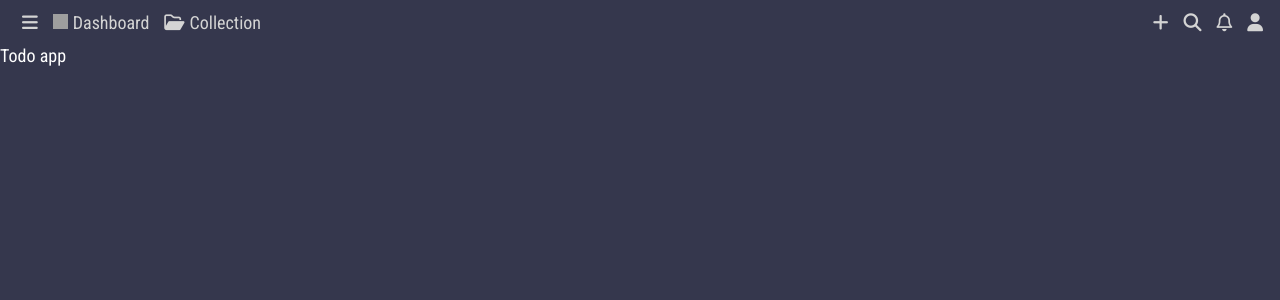
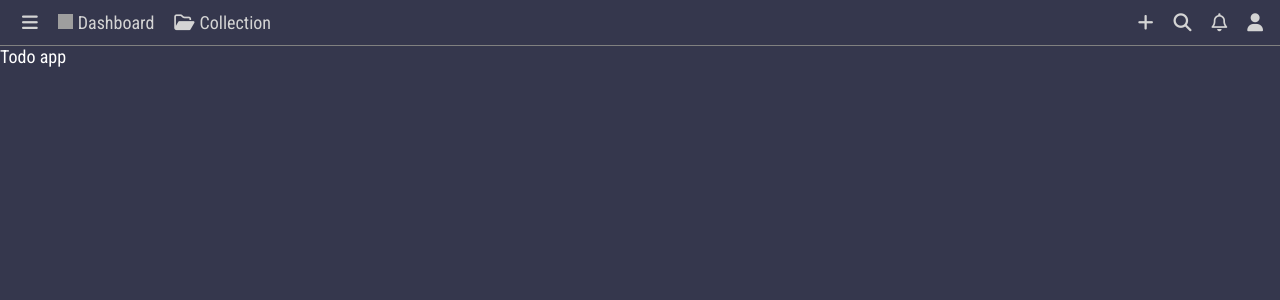
Before and after one commit to Mogakamo/Todo, a Vue app: page / in a window 1280 px wide. Shown: the top 300 px of the page. Built offline with nearby package versions, Linux system fonts and the light colour scheme; grey boxes are pictures that could not be loaded.

Commit message:
navbar is almost perfect

```diff
--- a/src/components/TopNav.vue
+++ b/src/components/TopNav.vue
@@ -32,6 +32,7 @@ export default {
   display: flex;
   flex-direction: row;
   padding: 12px;
+  border-bottom: 1px solid gray;
 }
 .left {
   margin-left: 10px;
@@ -51,7 +52,7 @@ export default {
 }
 
 .left-margin {
-  margin-left: 15px;
+  margin-left: 20px;
 }
 
 .right-margin {
```
